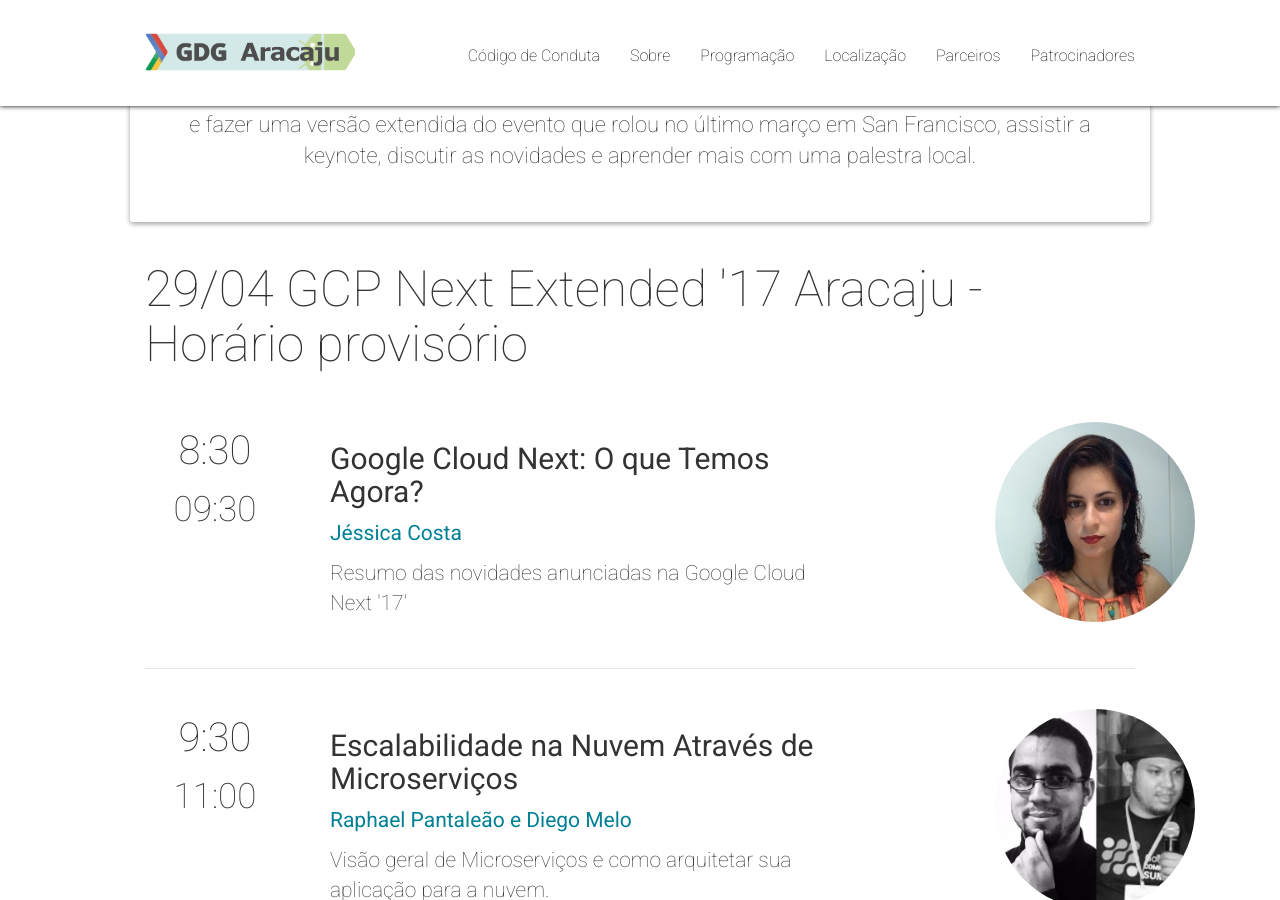
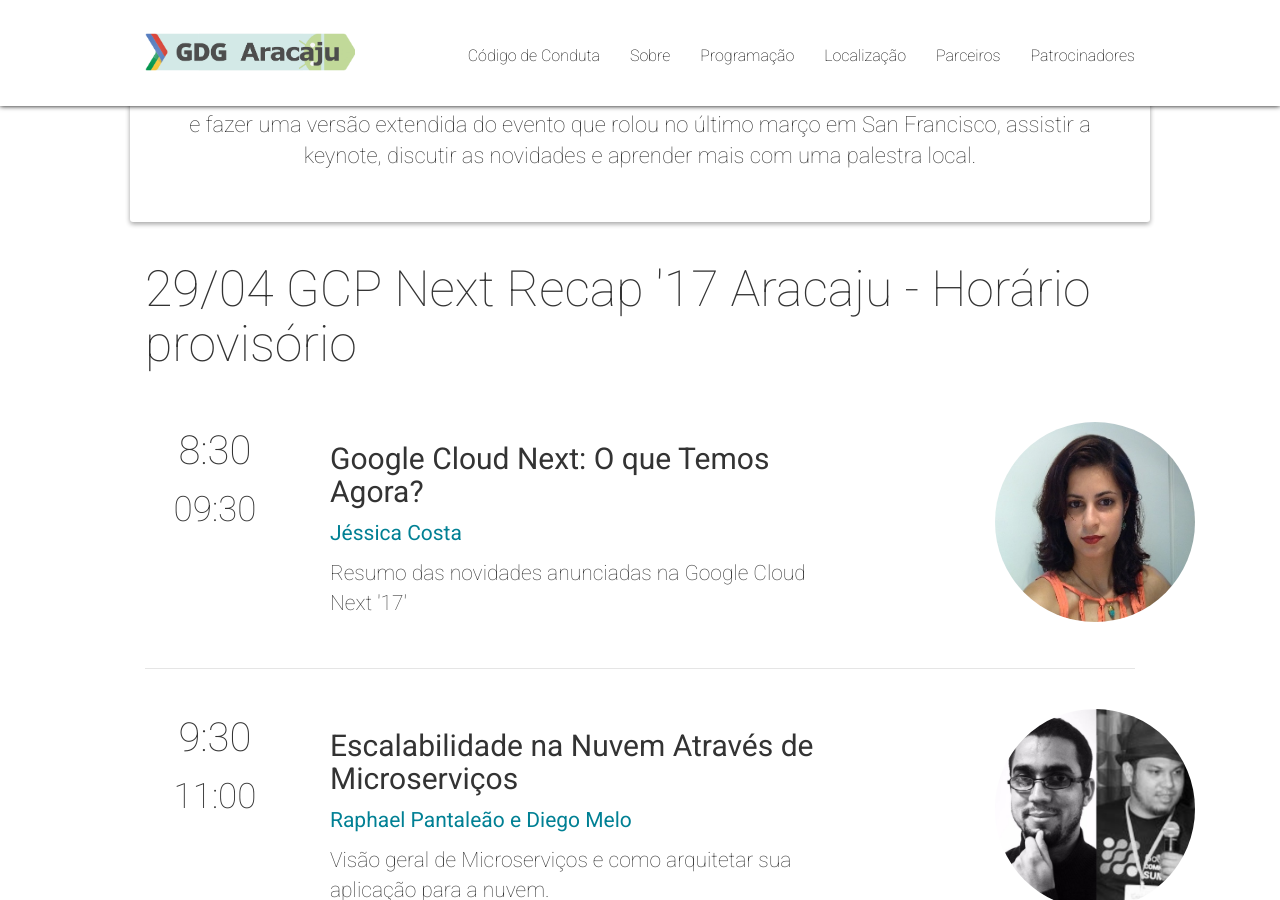
Before and after one commit to GDGAracaju/gcpnext-extended, a Jekyll site: the page built from index.html, in a window 1280 px wide and 900 px high, scrolled down 907 px. Built offline with Jekyll 4.4.1, drawn with Linux system fonts in a browser that asks for light colours; nearby versions of some CDN libraries; Markdown is read by kramdown in place of the engine named in the settings; comment, search, counter and statistics services are not loaded.

Commit message:
Atualizar evento de Extended para Recap

```diff
--- a/_config.yml
+++ b/_config.yml
@@ -5,8 +5,8 @@
 
 # Conference info
 conf:
-  name: "GCP Next Extended '17'"
-  description: "Google Cloud Platform NEXT Extended 2017"
+  name: "GCP Next Recap '17'"
+  description: "Google Cloud Platform NEXT Recap 2017"
   date: "29 de abril de 2017"
   price: "Gratuito!"
   address: "Av. Murilo Dantas, 300 - Farolândia, Aracaju - SE, 49032-490"
@@ -84,7 +84,7 @@
 schedule:
   -
     day: "2904"
-    name: "29/04 GCP Next Extended '17 Aracaju - Horário provisório"
+    name: "29/04 GCP Next Recap '17 Aracaju - Horário provisório"
     description: ""
     url: ""
     agenda:
```
